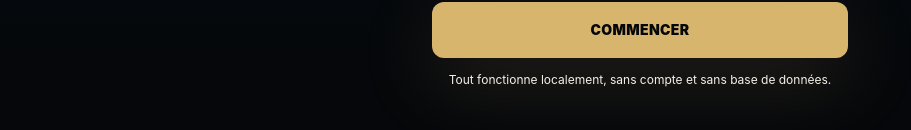
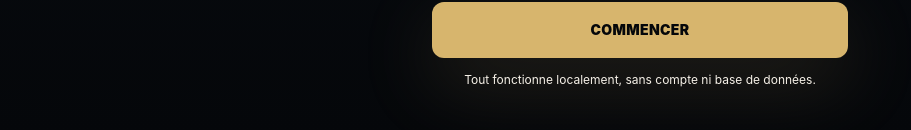
Before and after one commit to arnaudcrestey/des-mots-et-des-chiffres, a Next.js app: page / in a window 1280 px wide. Shown: the part 666-796 px from the top of the page, without its empty margins (0-911 px from the left). Built offline with nearby package versions, Linux system fonts and the light colour scheme.

Commit message:
Update page.tsx

```diff
--- a/app/page.tsx
+++ b/app/page.tsx
@@ -60,7 +60,7 @@ export default function Home() {
         <div className="space-y-3">
           <PrimaryButton onClick={() => setStarted(true)}>Commencer</PrimaryButton>
           <p className="text-center text-xs leading-5 text-ivory/44">
-            Tout fonctionne localement, sans compte et sans base de données.
+            Tout fonctionne localement, sans compte ni base de données.
           </p>
         </div>
       </section>
```
